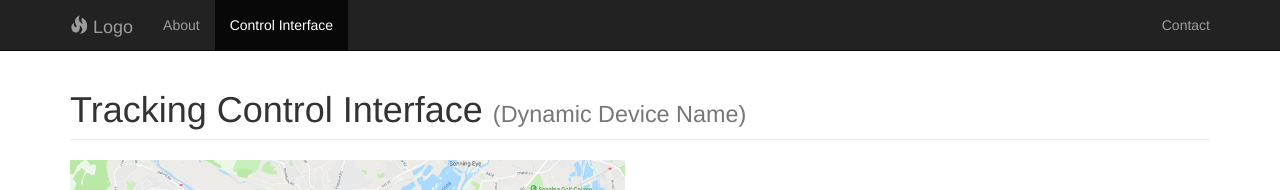
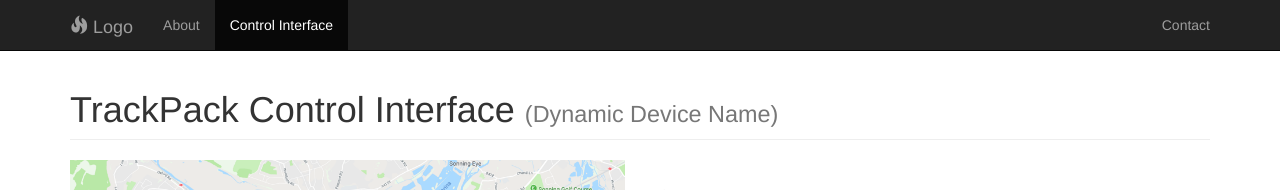
Before and after one commit to DrRoad/Project-TrackPack, a plain HTML site: page Web Panel/index.html in a window 1280 px wide. Shown: the top 190 px of the page. Drawn offline with Linux system fonts and the light colour scheme.

Commit message:
Finally remembered the app name - updated branding to fit.

```diff
--- a/Web Panel/index.html
+++ b/Web Panel/index.html
@@ -7,7 +7,7 @@
     <meta name="viewport" content="width=device-width, initial-scale=1">
     <!-- The above 3 meta tags *must* come first in the head; any other head content must come *after* these tags -->
 
-    <title>Tracking Web App</title>
+    <title>TrackPack Web App</title>
 
     <!-- Bootstrap Core CSS -->
     <link href="css/bootstrap.min.css" rel="stylesheet">
@@ -69,7 +69,7 @@
         <!-- Heading -->
         <div class="row">
             <div class="col-lg-12">
-                <h1 class="page-header">Tracking Control Interface
+                <h1 class="page-header">TrackPack Control Interface
                     <small>(Dynamic Device Name)</small>
                 </h1>
             </div>
```
Also changed, not shown: Phone Notification 2.png.
